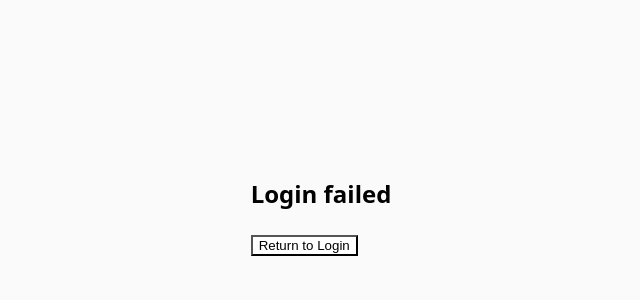
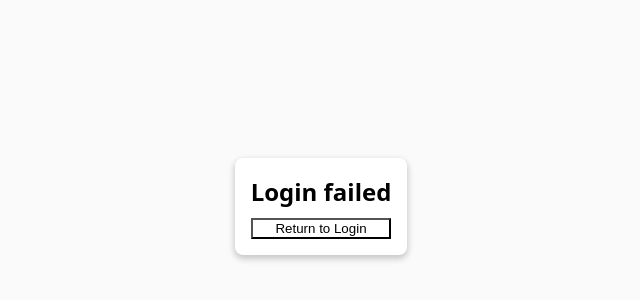
Before and after one commit to Non-Relational-Nation/NRN, a React (Vite) app in the folder frontend/: page /login/callback in a window 1280 px wide. Shown: the part 194-494 px from the top of the page, without its empty margins (319-959 px from the left). Built offline with nearby package versions, Linux system fonts and the light colour scheme.

Commit message:
Fixing login failed error page

```diff
--- a/frontend/src/pages/Login/Callback.tsx
+++ b/frontend/src/pages/Login/Callback.tsx
@@ -21,8 +21,8 @@ function Callback() {
 
   if (error) {
     return (
-      <div>
-        <h2>Login failed</h2>
+      <div className="login-card">
+        <h2 className="login-heading" id="login-failed-heading">Login failed</h2>
         <button className="button" onClick={() => navigate("/login")}>Return to Login</button>
       </div>
     );
--- a/frontend/src/pages/Login/Login.tsx
+++ b/frontend/src/pages/Login/Login.tsx
@@ -4,8 +4,8 @@ import { initiateGoogleLogin } from "../../api/login";
 
 function Login() {
   return (
-    <main id="login-card">
-      <h1 id="login-heading" className="fancy-font">Welcome to NRN</h1>
+    <main className="login-card">
+      <h1 className="fancy-font login-heading">Welcome to NRN</h1>
       <hr />
       <button
         id="google-login-button"
--- a/frontend/src/pages/Login/styles.css
+++ b/frontend/src/pages/Login/styles.css
@@ -14,7 +14,7 @@
   border-radius: 50%;
 }
 
-#login-card {
+.login-card {
   display: flex;
   margin: 0.5rem;
   max-width: 20rem;
@@ -26,7 +26,11 @@
   background-color: white;
 }
 
-#login-heading {
+.login-heading {
   text-align: center;
   margin: 0;
 }
+
+#login-failed-heading {
+  padding-bottom: 0.5rem;
+}
```
